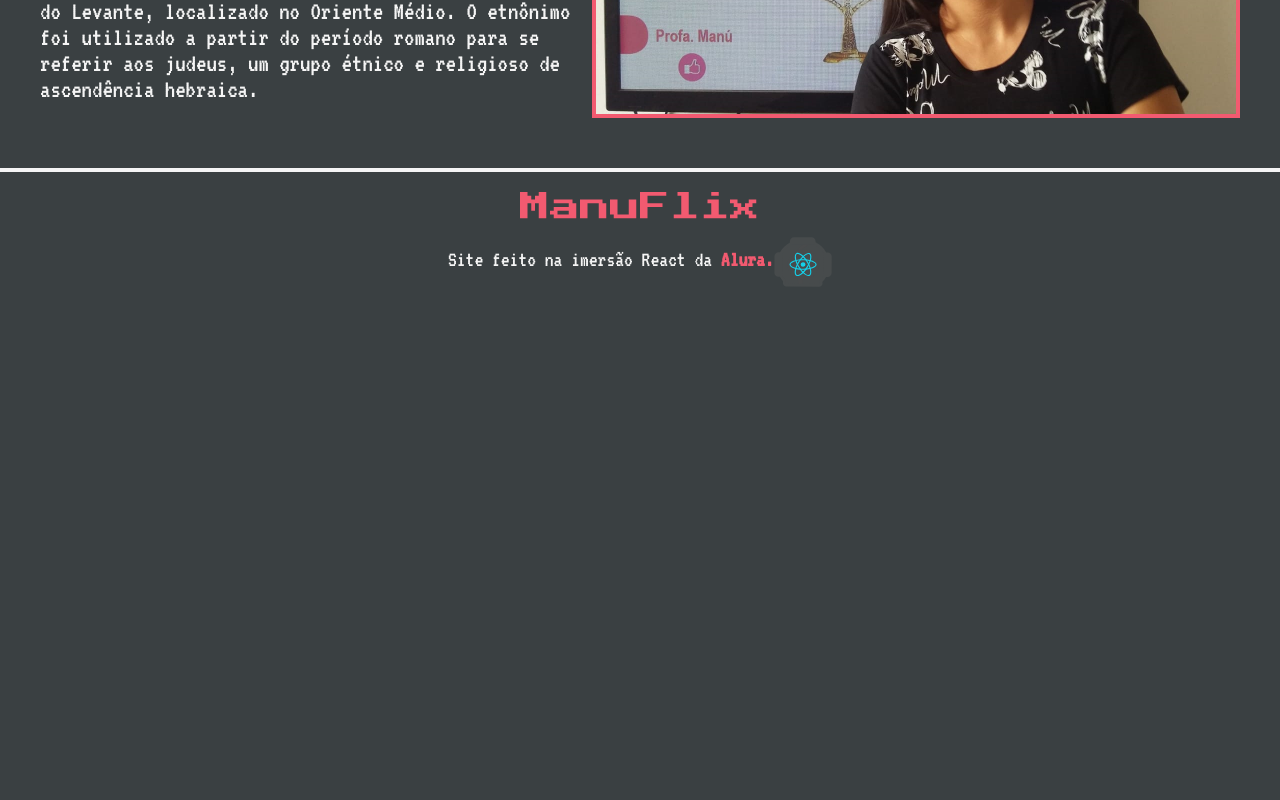
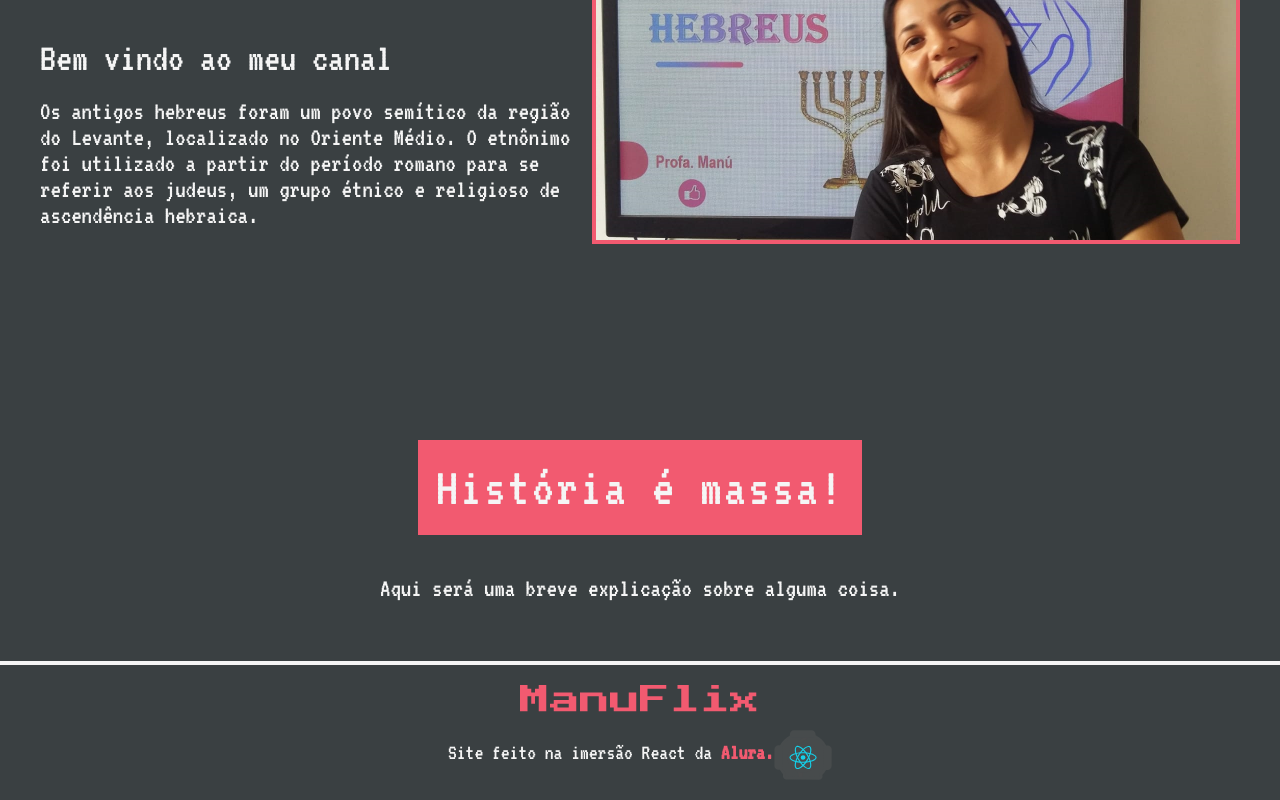
Before and after one commit to Ronaldss/Manuflix---vers-o-em-Live-MarcoBrunoDev, a React (Create React App) app: page / in a window 1280 px wide. Shown: the part 392-1192 px from the top of the page. Before the commit the page ends 800 px from the top, so only its background shows below. Built offline with nearby package versions, Linux system fonts and the light colour scheme.

Commit message:
New section tag

```diff
--- a/src/App.jsx
+++ b/src/App.jsx
@@ -8,6 +8,7 @@
 import avatarImg from './assests/img/avatar.jpg';
 import HeaderOpen from './components/HeaderOpen';
 import FooterOpen from './components/FooterOpen';
+import SectionManu from './components/SectionManu';
 
 function App() {
   return (
@@ -34,6 +35,10 @@
           time="00:02:00"
         />
       </BannerManu>
+      <SectionManu>
+        <TagManu>História é massa!</TagManu>
+        <DescriptionManu>Aqui será uma breve explicação sobre alguma coisa.</DescriptionManu>
+      </SectionManu>
       <FooterOpen />
     </>
   );
--- a/src/components/BannerManu/index.jsx
+++ b/src/components/BannerManu/index.jsx
@@ -21,7 +21,7 @@
   justify-content: space-between;
   align-items: center;
   max-height: 70cvh;
-  /* height: 100vh; */
-  padding:50rem 0 50rem 0;
+  height: 90vh;
+  /* padding:70rem 0 70rem 0; */
   width: 1200rem;
 `;
--- /dev/null
+++ b/src/components/SectionManu/index.js
@@ -0,0 +1,22 @@
+import styled from 'styled-components';
+import container from '../../tools/container';
+import DescriptionManu from '../DescriptionManu';
+import TagManu from '../TagManu';
+
+const SectionManu = styled.section`
+  padding-top:20rem;
+  padding-bottom:20rem;
+  ${container};
+  text-align:center;
+
+  & > ${TagManu} {
+    margin-bottom:40rem;
+  }
+
+  & > ${DescriptionManu} {
+    max-width: 820px;
+    margin: 0 auto 40rem;
+  }
+`;
+
+export default SectionManu;
```
